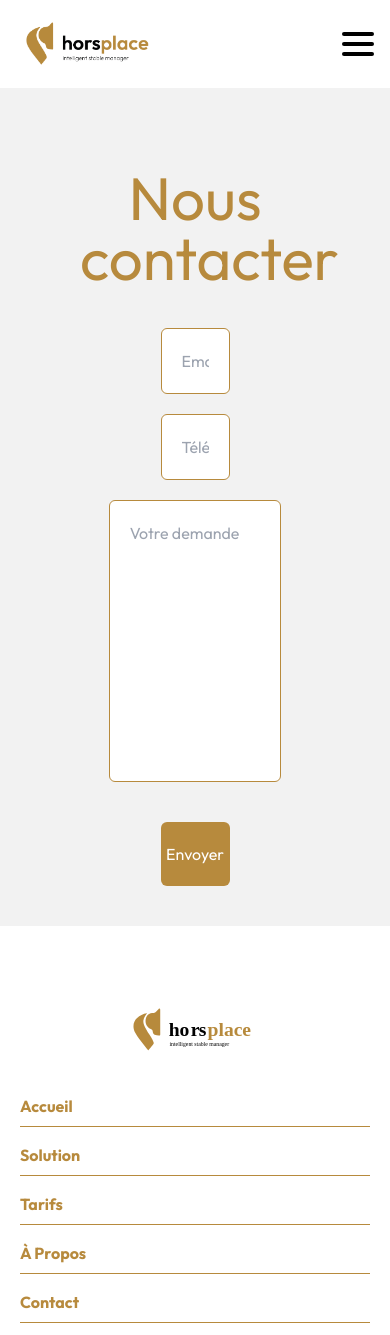
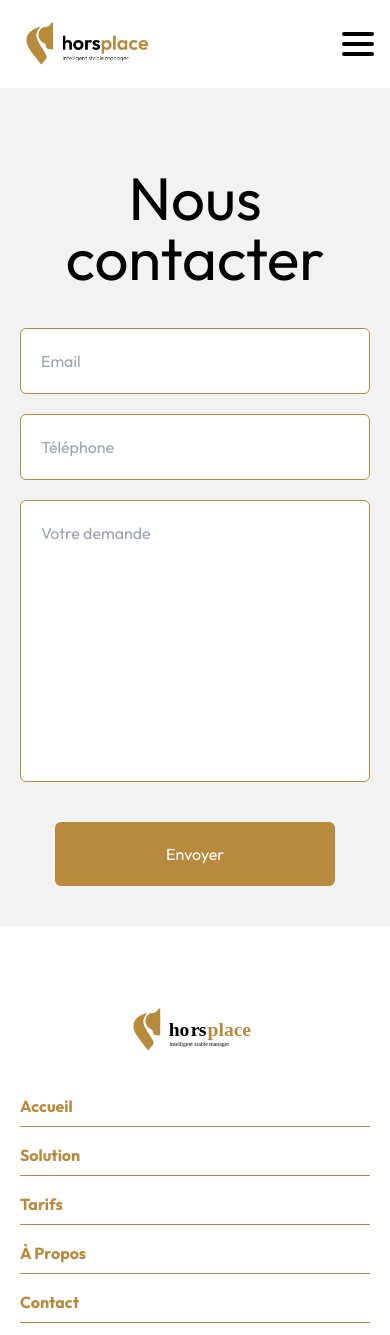
Before and after one commit to Nyttho/horseplace, a Next.js app: page /contact in a window 390 px wide. Shown: the top 1335 px of the page. Built offline with nearby package versions, Linux system fonts and the light colour scheme.

Commit message:
offer and about responsive

```diff
--- a/app/components/ContactForm.jsx
+++ b/app/components/ContactForm.jsx
@@ -51,7 +51,7 @@ export default function ContactForm() {
   }, [feedBack]);
 
   return (
-    <form onSubmit={handleSubmit} className="mx-auto w-3/4 flex flex-col gap-5">
+    <form onSubmit={handleSubmit} className="mx-auto w-full md:w-3/4 flex flex-col gap-5">
       {feedBack && (
         <div
           className={`p-3 text-center rounded-md text-white ${
@@ -63,7 +63,7 @@ export default function ContactForm() {
       )}
 
       <input
-        className="w-2/5 p-5 border-[1px] border-primary-dark rounded-md mx-auto outline-none"
+        className="w-full md:w-2/5 p-5 border-[1px] border-primary-dark rounded-md mx-auto outline-none"
         type="email"
         name="email"
         placeholder="Email"
@@ -73,7 +73,7 @@ export default function ContactForm() {
       />
 
       <input
-        className="w-2/5 p-5 border-[1px] border-primary-dark rounded-md mx-auto outline-none"
+        className="w-full md:w-2/5 p-5 border-[1px] border-primary-dark rounded-md mx-auto outline-none"
         type="text"
         name="phone"
         placeholder="Téléphone"
@@ -94,7 +94,7 @@ export default function ContactForm() {
       ></textarea>
 
       <button
-        className="bg-primary-dark text-white rounded-md text-center w-2/5 py-5 mx-auto mt-5 disabled:opacity-50"
+        className="bg-primary-dark text-white rounded-md text-center w-4/5 md:w-2/5 py-5 mx-auto mt-5 disabled:opacity-50"
         type="submit"
         disabled={isLoading}
       >
--- a/app/components/Offer.jsx
+++ b/app/components/Offer.jsx
@@ -4,10 +4,10 @@ import ScreenSize from "./price_page/ScreenSize";
 
 export default function Offer({ offer }) {
   return (
-    <div className="w-72 flex flex-col items-center justify-around border-[1px] border-primary-dark p-8 rounded-sm">
+    <div className="w-72 flex flex-col items-center justify-around border-[2px] border-primary-dark p-8 rounded-sm">
       <ScreenSize offer={offer} />
       <div className="text-primary-dark mb-10 text-center flex-grow">
-        <h3 className="text-lg font-bold">{offer.title}</h3>
+        <h3 className="text-lg font-bold mb-6 md:md-0">{offer.title}</h3>
         <h4>{offer.price}€</h4>
       </div>
       <div>
@@ -19,8 +19,8 @@ export default function Offer({ offer }) {
       </div>
       <div className="mt-16">
         <Link href="#">
-          <div className="border-[1px] border-primary-dark py-2 w-40 text-primary-dark rounded-md text-center">
-            Start Now
+          <div className="border-[1px] border-primary-dark py-2 w-40 text-primary-dark rounded-lg text-center">
+            Demander un devis
           </div>
         </Link>
       </div>
--- a/app/components/about_page/AboutSection.jsx
+++ b/app/components/about_page/AboutSection.jsx
@@ -2,16 +2,16 @@ import Link from "next/link";
 
 export default function AboutSection({ about }) {
   return (
-    <section className=" py-16 p-10 lg:px-20 text-primary-dark ">
+    <section className=" py-16 px-5 lg:px-20 text-primary-dark ">
       <div className="max-w-screen-lg mx-auto flex flex-col gap-10">
         <h2 className="text-center text-2xl lg:text-6xl font-extrabold text-black">
           {about.title}
         </h2>
-        <p className="text-xl">{about.text}</p>
-        <p className="text-xl">{about.text2}</p>
-        <p className="text-xl">{about.text3}</p>
-        <p className="text-xl">{about.text4}</p>
-        <p className="text-xl">{about.text5}</p>
+        <p className="text-xl text-center md:text-left">{about.text}</p>
+        <p className="text-xl text-center md:text-left">{about.text2}</p>
+        <p className="text-xl text-center md:text-left">{about.text3}</p>
+        <p className="text-xl text-center md:text-left">{about.text4}</p>
+        <p className="text-xl text-center md:text-left">{about.text5}</p>
 
         <Link href="/devis">
           <div className="bg-primary-dark text-white mt-10 py-1 rounded-md text-center w-52  px-10 mx-auto">
--- a/app/components/about_page/QuestionsSection.jsx
+++ b/app/components/about_page/QuestionsSection.jsx
@@ -15,7 +15,7 @@ export default async function QuestionsSection() {
     const secondColumnQuestions = questions.slice(4, 8);
 
     return (
-      <section className="text-primary-dark p-10 lg:p-20 mt-1">
+      <section className="text-primary-dark p-10 lg:p-20 mt-1 text-center md:text-left">
         <h3 className="uppercase text-2xl lg:text-5xl font-bold text-black text-center mb-20">
           FAQ
         </h3>
--- a/app/contact/page.jsx
+++ b/app/contact/page.jsx
@@ -3,8 +3,8 @@ import ContactForm from "../components/ContactForm";
 const Contact = () => {
   return (
     <>
-      <section className="bg-secondary-light py-10 px-20 ">
-        <h2 className="text-6xl text-primary-dark text-center my-10">
+      <section className="bg-secondary-light py-10 px-5 md:px-20 ">
+        <h2 className="text-6xl text-black text-center my-10">
           Nous contacter
         </h2>
         <ContactForm />
```
